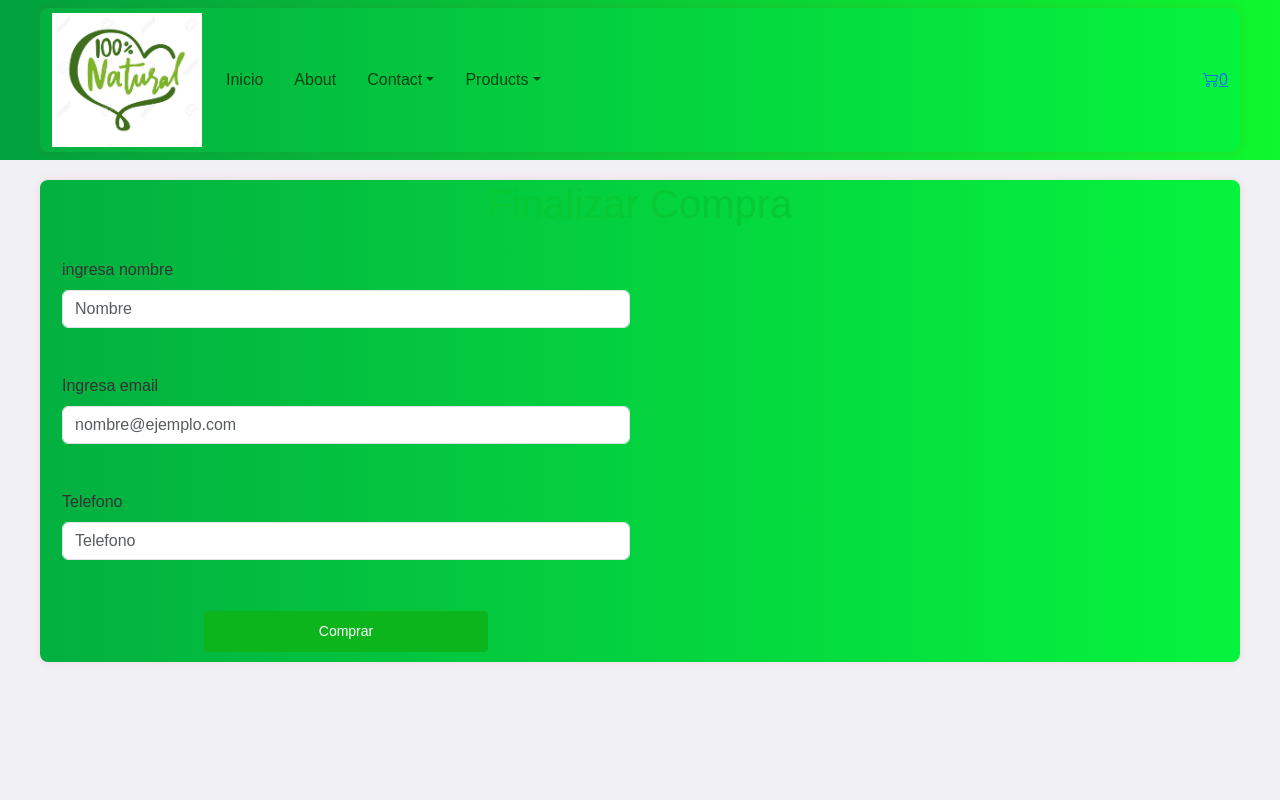
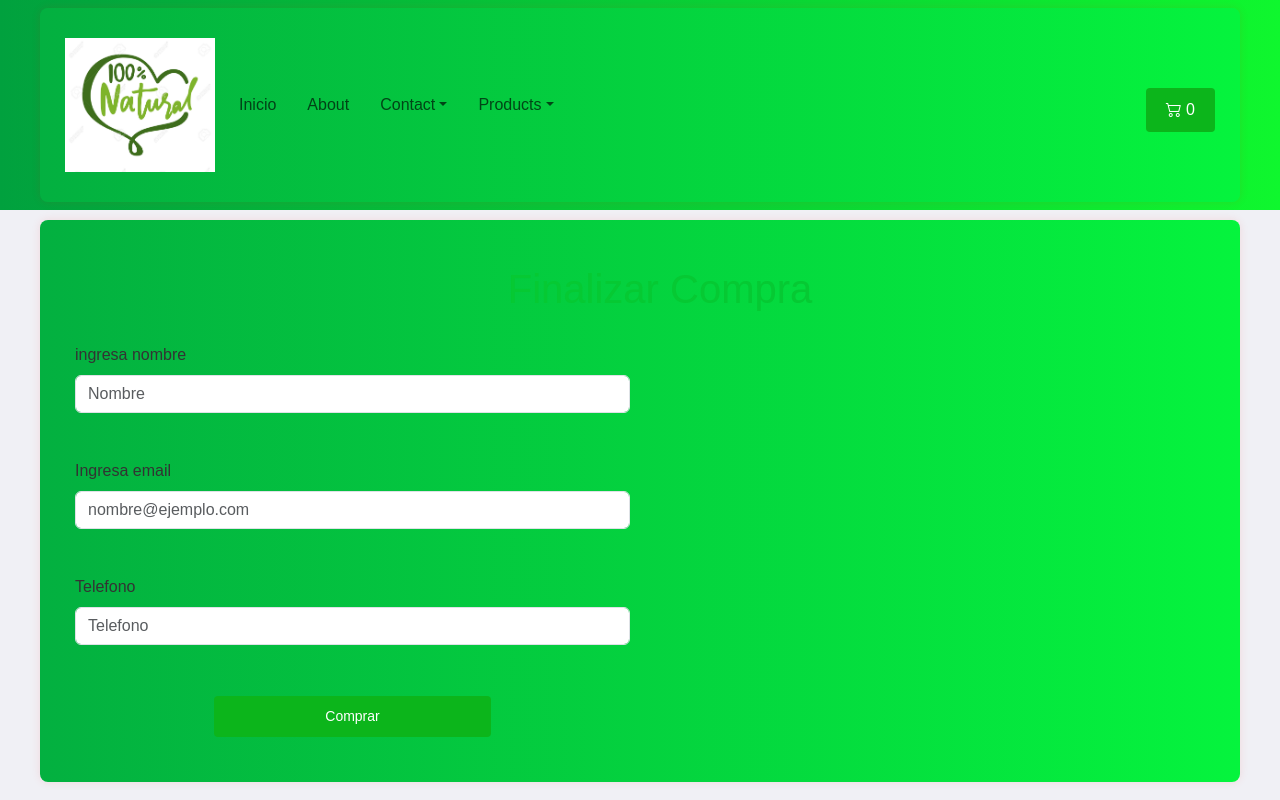
Before and after one commit to matiaslarumbe/ReactJs-com43250, a React (Vite) app: page /checkout in a window 1280 px wide. Built offline with nearby package versions, Linux system fonts and the light colour scheme.

Commit message:
Actualizacion de diseño y de firebase

```diff
--- a/src/Checkout/Checkout.jsx
+++ b/src/Checkout/Checkout.jsx
@@ -1,11 +1,13 @@
-import React, { useContext } from 'react'
+import React, { useContext, useState } from 'react'
 import { CartContext } from '../Context/CartContext';
 import { useForm } from 'react-hook-form';
 import Form from 'react-bootstrap/Form';
-import { collection, addDoc } from 'firebase/firestore';
+import { collection, addDoc, doc } from 'firebase/firestore';
 import { db } from '../firebase/firebaseConfig';
 
 const Checkout = () => {
+
+    const [pedidoId, setPedidoId] = useState("");
 
     const {carrito, precioTotal, vaciarCarrito } = useContext(CartContext);
 
@@ -18,6 +20,24 @@ const Checkout = () => {
             total: precioTotal()
         }
         console.log(pedido)
+
+        const pedidosRef = collection(db, "pedidos");
+
+        addDoc(pedidosRef, pedido)
+          .then((doc) => {
+              setPedidoId(doc.id)
+              vaciarCarrito()
+          })
+    }
+
+    if (pedidoId) {
+      return (
+        <div className="container">
+          <h1 className="main-title">Muchas gracias por tu compra</h1>
+          <p>Tu numero de pedido es: {pedidoId} </p>
+        </div>
+      )
+
     }
 
   return (
--- a/src/components/Carrito/Carrito.jsx
+++ b/src/components/Carrito/Carrito.jsx
@@ -11,9 +11,11 @@ const Carrito = () => {
   }
 
   return (
+    <div>
+      <h1 className="main-title"> Carrito</h1>
 
     <div className="container">
-      <h1 className="main-title"> Carrito</h1>
+
       {
         carrito.map((prod) => (
           <div key={prod.id}>
@@ -29,12 +31,13 @@ const Carrito = () => {
         <>
           <h2>Precio Total: ${precioTotal()}</h2>
           <button onClick={handleVaciar}>Vaciar</button>
-          <Link to="/checkout">Finalizar Compra</Link>
+          <Link to="/checkout" className="finalizar-compra">Finalizar Compra</Link>
         </> :
         <h2>El carrito esta vacio</h2>
       }
 
     </div>
+    </div>
   )
 }
 
--- a/src/components/CartWidget/CartWidget.jsx
+++ b/src/components/CartWidget/CartWidget.jsx
@@ -8,8 +8,8 @@ export const CartWidget = () => {
 
   return (
     <div>
-          <Link className ="bi bi-cart2" to="/carrito">
-           {cantidadEnCarrito()}
+          <Link className="cart-link" to="/carrito">
+            <i className="bi bi-cart2"></i> {cantidadEnCarrito()}
           </Link>
     </div>
   )
--- a/src/main.css
+++ b/src/main.css
@@ -3,7 +3,7 @@ body {
     font-family: Arial, sans-serif;
     background-color: #f0f0f5; /* Color de fondo suave y profesional */
     color: #333; /* Color de texto para buen contraste */
-    margin: 0;
+    margin:0;
     padding: 0;
     box-sizing: border-box;
 
@@ -13,8 +13,8 @@ body {
 
     width: 100%;
     max-width: 1200px;
-    margin: 0 auto;
-    padding: 20px auto;
+    margin: 20 auto;
+    padding: 25px ;
     background: linear-gradient(90deg, rgb(3, 176, 64) 0%, rgb(5, 244, 61) 100%); /* Fondo blanco para el contenido principal */
     box-shadow: 0 0 10px rgba(244, 20, 20, 0.1); /* Sombra para elevar el contenido */
     border-radius: 8px; /* Bordes redondeados para suavizar el aspecto */
@@ -45,7 +45,7 @@ body {
 .main-title {
     width: 100%;
     text-align: center;
-    margin: 20px 0;
+    margin: 20px;
     color: #06c933;
 }
 
@@ -264,3 +264,51 @@ button:active, .btn:active {
 
     margin-top: 10px; /* Ajusta este valor según tus necesidades */
 }
+
+/* boton carrito */
+.finalizar-compra {
+    background-color: #0cb51b; /* Color de fondo del botón */
+    color: #fff; /* Color del texto */
+    border: none; /* Sin borde */
+    border-radius: 4px; /* Bordes redondeados */
+    padding: 10px 20px; /* Espaciado interno */
+    cursor: pointer; /* Cambiar el cursor al pasar sobre el botón */
+    transition: background-color 0.3s ease; /* Transición suave al pasar sobre el botón */
+    text-align: center; /* Centrar el texto */
+    display: inline-block; /* Hacer que el enlace se comporte como un botón */
+    text-decoration: none; /* Quitar subrayado */
+    font-size: 16px; /* Tamaño de fuente */
+    margin-top: 10px; /* Margen superior */
+}
+
+.finalizar-compra:hover {
+    background-color: #0ae24b; /* Color de fondo al pasar el ratón */
+}
+
+.finalizar-compra:active {
+    background-color: #001a3a; /* Color de fondo al hacer clic */
+}
+
+
+.cart-link {
+    background-color: #0cb51b; /* Color de fondo del botón */
+    color: #fff; /* Color del texto */
+    border: none; /* Sin borde */
+    border-radius: 4px; /* Bordes redondeados */
+    padding: 10px 20px; /* Espaciado interno */
+    cursor: pointer; /* Cambiar el cursor al pasar sobre el botón */
+    transition: background-color 0.3s ease; /* Transición suave al pasar sobre el botón */
+    text-align: center; /* Centrar el texto */
+    display: inline-block; /* Hacer que el enlace se comporte como un botón */
+    text-decoration: none; /* Quitar subrayado */
+    font-size: 16px; /* Tamaño de fuente */
+    margin-top: 10px; /* Margen superior */
+}
+
+.cart-link:hover {
+    background-color: #0ae24b; /* Color de fondo al pasar el ratón */
+}
+
+.cart-link:active {
+    background-color: #001a3a; /* Color de fondo al hacer clic */
+}
```
